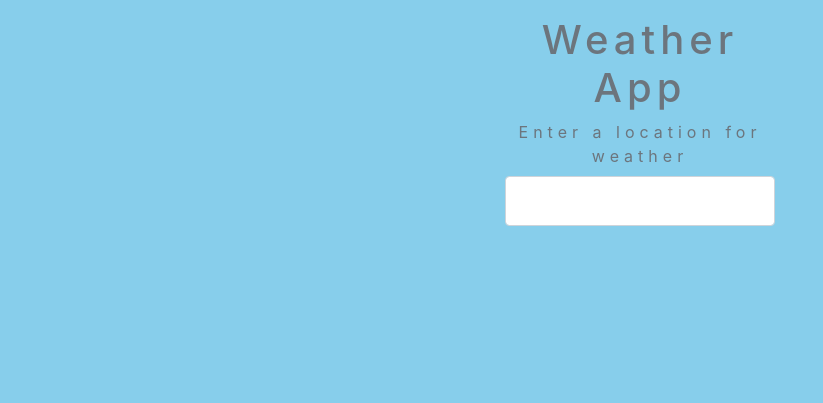
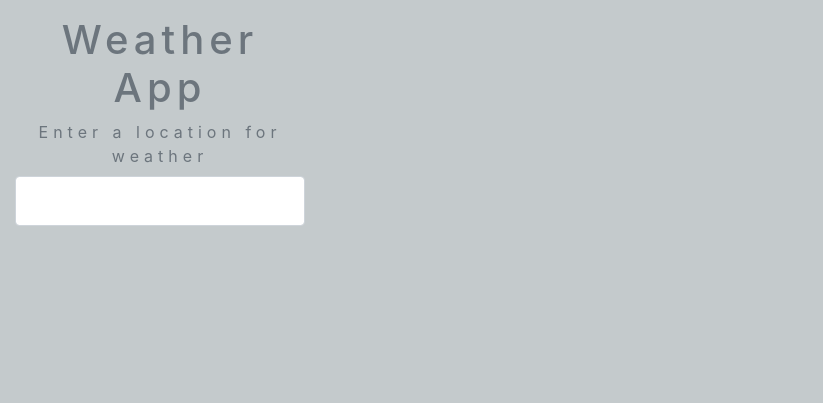
Before and after one commit to khaing-unique/weather, a plain HTML site: page index.html in a window 1280 px wide. Shown: the whole page, without its empty margins (0-823 px from the left). Drawn offline with nearby package versions, Linux system fonts and the light colour scheme; no server answers.

Commit message:
change css

```diff
--- a/style.css
+++ b/style.css
@@ -1,14 +1,15 @@
 html,body{
-    background-color: skyblue;
+    background-color: rgb(196, 202, 204);
     letter-spacing: 5px;
+    width: 50%;
+    height: 50%;
 
 }
 .container{
-    max-width: 300px;
+    max-width: 400px;
 }
 .icon{
     position: relative;
     border-radius: 50%;
     top:-50px;
-
- }
+    }
```
